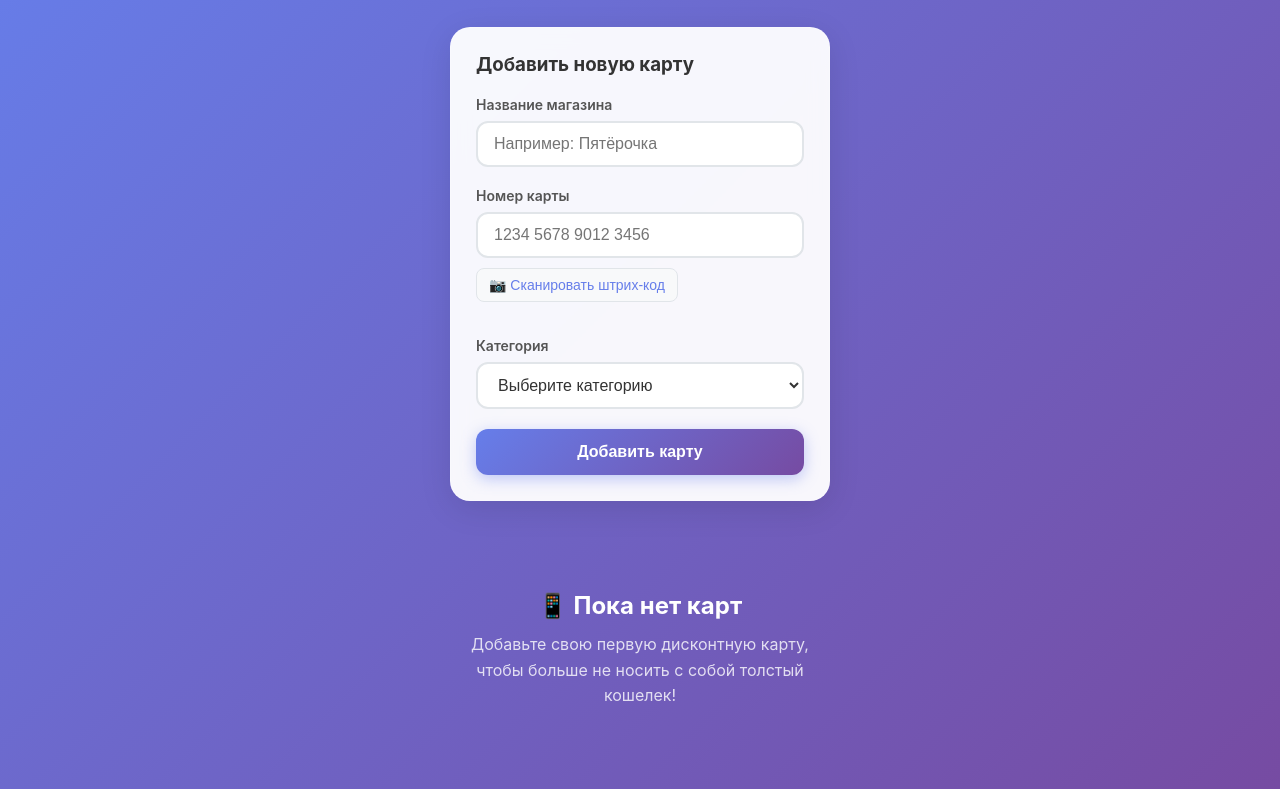
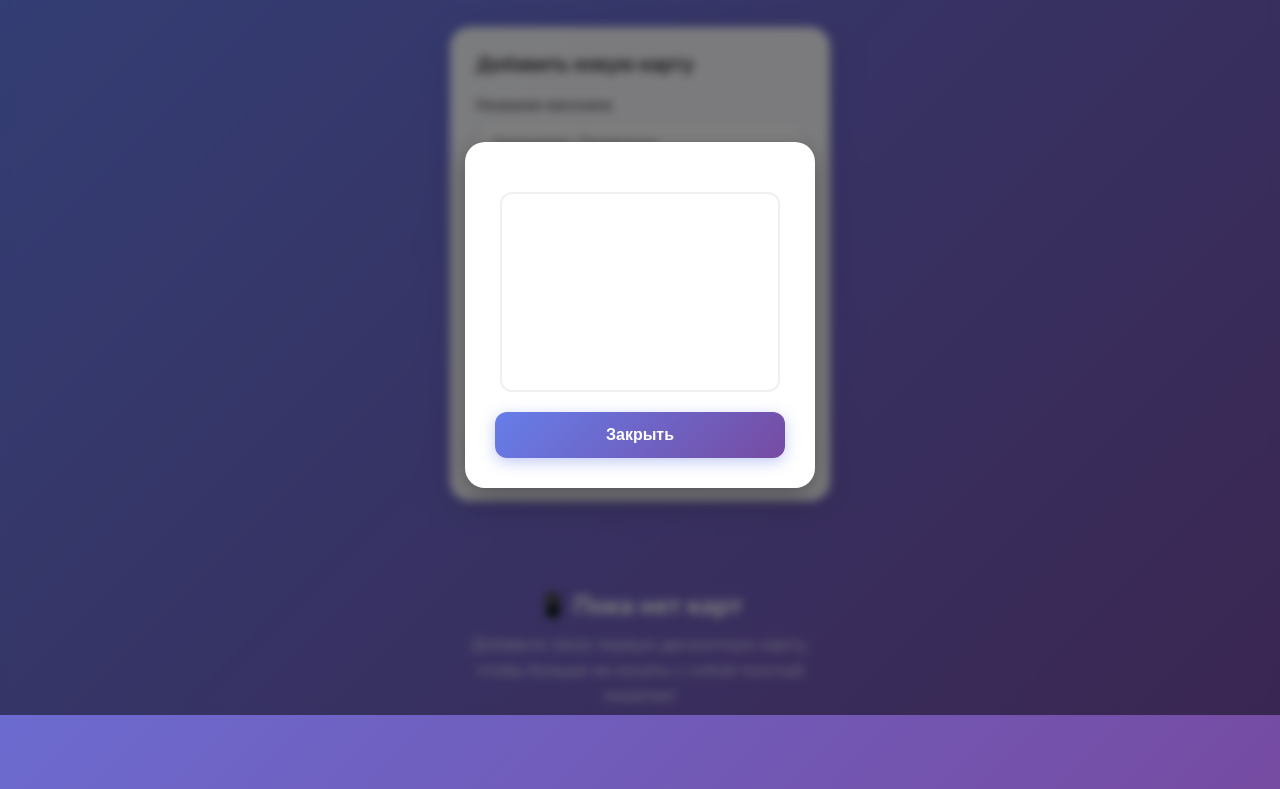
Before and after one commit to AlexShill450/telegram_discount, a plain HTML site: page index.html in a window 1280 px wide. Shown: the part 85-874 px from the top of the page. Drawn offline with Linux system fonts and the light colour scheme; a script that the page names is missing.

Commit message:
21.08.2025

```diff
--- a/index.html
+++ b/index.html
@@ -245,6 +245,21 @@
             backdrop-filter: blur(5px);
             z-index: 1000;
             animation: fadeIn 0.3s ease-out;
+
+            display: flex;
+            align-items: center;
+            justify-content: center;
+        }
+
+        .modal-content {
+            background: #ffffff;        /* белый фон */
+            color: #000000;             /* чёрный текст */
+            border-radius: 16px;        /* скруглённые углы */
+            padding: 20px;
+            max-width: 400px;
+            width: 90%;
+            box-shadow: 0 8px 24px rgba(0,0,0,0.3);
+            animation: slideUp 0.3s ease-out;
         }
 
         .modal-content {
@@ -698,7 +713,7 @@
 
         // Показать карту в модальном окне
         function showCard(cardId) {
-            //tg.HapticFeedback.impactOccurred('light');
+            tg.HapticFeedback.impactOccurred('light');
             tg.BackButton.show();
 
             const card = cards.find(c => c.id === cardId);
```
